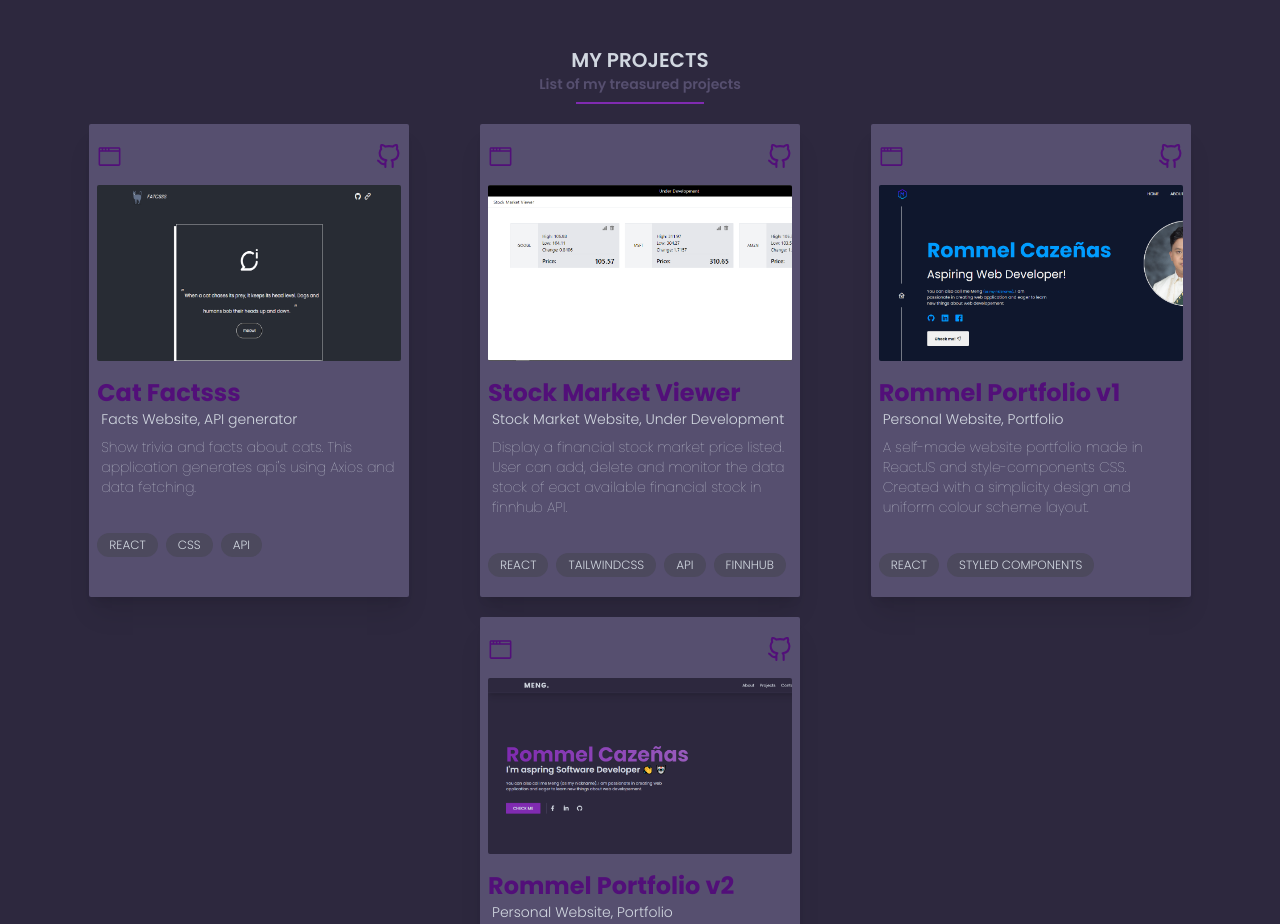
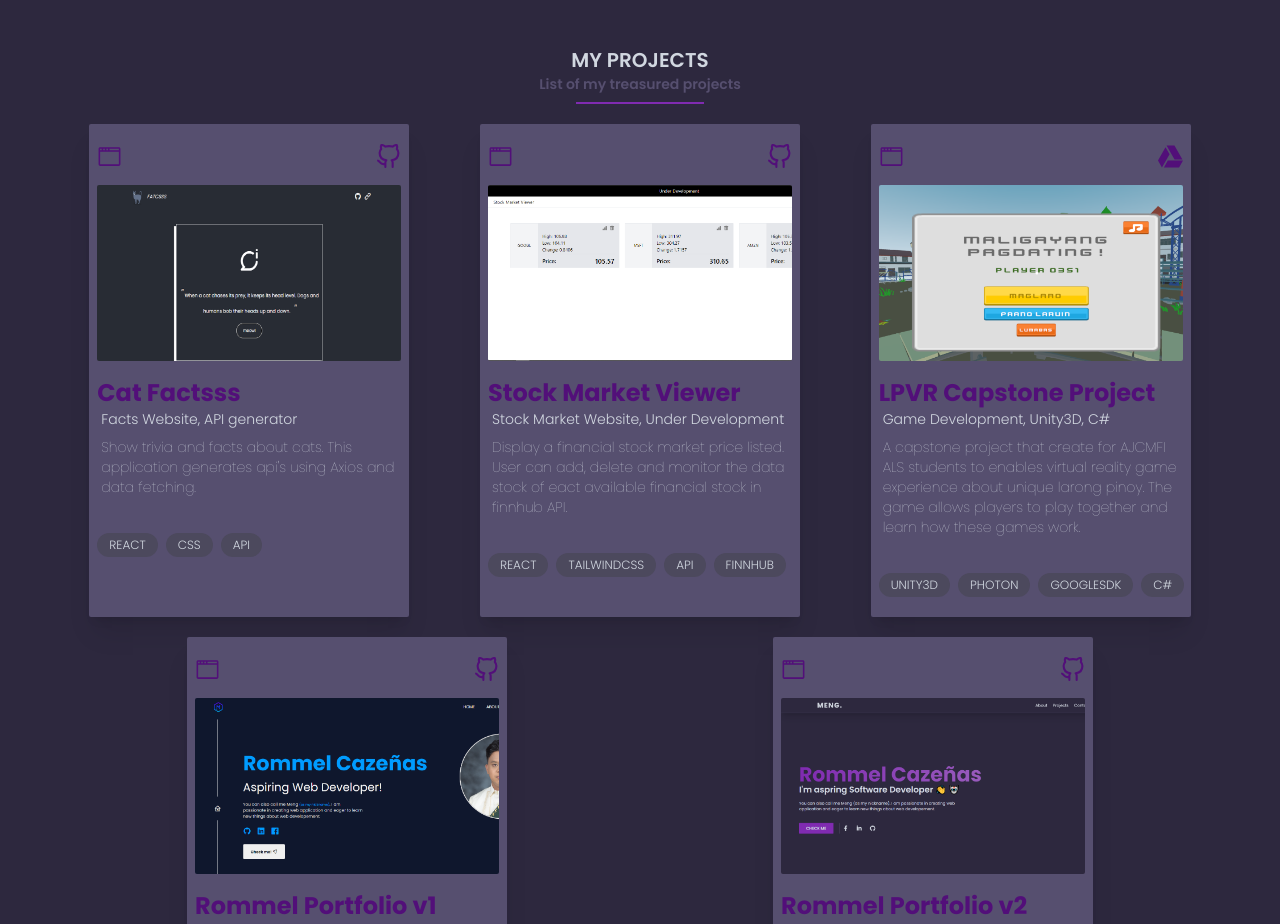
Before and after one commit to Meenngg/rommel-portfolio-v2, a React (Vite) app: page / in a window 1280 px wide. Shown: the part 1580-2504 px from the top of the page. Built offline with nearby package versions, Linux system fonts and the light colour scheme.

Commit message:
Added LPVR project tab

```diff
--- a/src/components/Project.jsx
+++ b/src/components/Project.jsx
@@ -1,6 +1,7 @@
 import { GoBrowser } from "react-icons/go"
 import { FiGithub } from "react-icons/fi"
 import { AiFillGithub } from "react-icons/ai"
+import { FaGoogleDrive } from "react-icons/fa"
 
 export const Project = () => {
     return (
@@ -53,6 +54,29 @@ export const Project = () => {
                     </div>
                 </div>
 
+
+                <div className="flex flex-col gap-4 bg-subTextColor w-80 rounded-sm py-5 px-2 shadow-xl hover:scale-105 ease-out duration-300">
+                    <div className="flex justify-between text-btnHoverColor">
+                        <a href="https://drive.google.com/drive/folders/1Thh6pjm4U_fTgGTUMiUKqzXsQYXu3IUE?usp=sharing"><GoBrowser className="hover:text-primaryColor cursor-pointer transition ease-in duration-100" size={25} /></a>
+                        <a href="https://drive.google.com/drive/folders/1Thh6pjm4U_fTgGTUMiUKqzXsQYXu3IUE?usp=sharing"><FaGoogleDrive className="hover:text-primaryColor cursor-pointer transition ease-in duration-100" size={25} /></a>
+                    </div>
+                    <div className=" bg-project-5 bg-cover h-44 rounded-sm overflow-hidden w-full"></div>
+                    <div>
+                        <div className="flex flex-col">
+                            <span className="text-2xl font-bold text-btnHoverColor">LPVR Capstone Project</span>
+                            <span className="font-light px-1">Game Development, Unity3D, C#</span>
+                            <span className="text-sm font-thin px-1 mt-2">A capstone project that create for AJCMFI ALS students to enables virtual reality game experience about unique larong pinoy. The game allows players to play together and learn how these games work.</span>
+                        </div>
+                    </div>
+                    <div className="flex gap-2 text-xs font-light uppercase mt-5">
+                        <span className="px-3 p-1 bg-outerTextColor rounded-full">Unity3D</span>
+                        <span className="px-3 p-1 bg-outerTextColor rounded-full">Photon</span>
+                        <span className="px-3 p-1 bg-outerTextColor rounded-full">GoogleSDK</span>
+                        <span className="px-3 p-1 bg-outerTextColor rounded-full">C#</span>
+                    </div>
+                </div>
+
+
                 <div className="flex flex-col gap-4 bg-subTextColor w-80 rounded-sm py-5 px-2 shadow-xl hover:scale-105 ease-out duration-300">
                     <div className="flex justify-between text-btnHoverColor">
                     <a href="https://github.com/Meenngg/rommel-portfolio"><GoBrowser className="hover:text-primaryColor cursor-pointer transition ease-in duration-100" size={25} /></a>
--- a/tailwind.config.js
+++ b/tailwind.config.js
@@ -25,7 +25,8 @@ export default {
         'project-1': "url('./assets/project-3-preview.png')",
         'project-2': "url('./assets/project-2-preview.png')",
         'project-3': "url('./assets/project-1-preview.png')",
-        'project-4': "url('./assets/project-4-preview.png')"
+        'project-4': "url('./assets/project-4-preview.png')",
+        'project-5': "url('./assets/project-5-preview.png')"
 
 
       }
```
Also changed, not shown: src/assets/project-5-preview.png (added).
